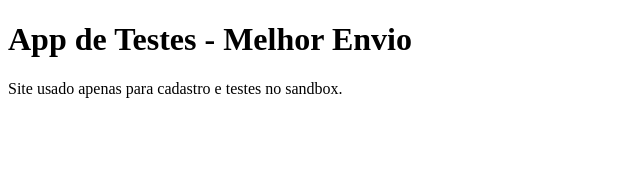
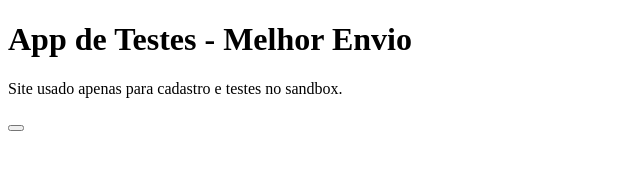
Before and after one commit to desgamercro-del/TesteSandboxMelhorEnvio, a plain HTML site: page index.html in a window 1280 px wide. Shown: the full height of the page, 0-640 px from the left. Drawn offline with Linux system fonts and the light colour scheme.

Commit message:
Update index.html

```diff
--- a/index.html
+++ b/index.html
@@ -7,5 +7,6 @@
 <body>
   <h1>App de Testes - Melhor Envio</h1>
   <p>Site usado apenas para cadastro e testes no sandbox.</p>
+  <button href="callback.html"></button>
 </body>
 </html>
```
